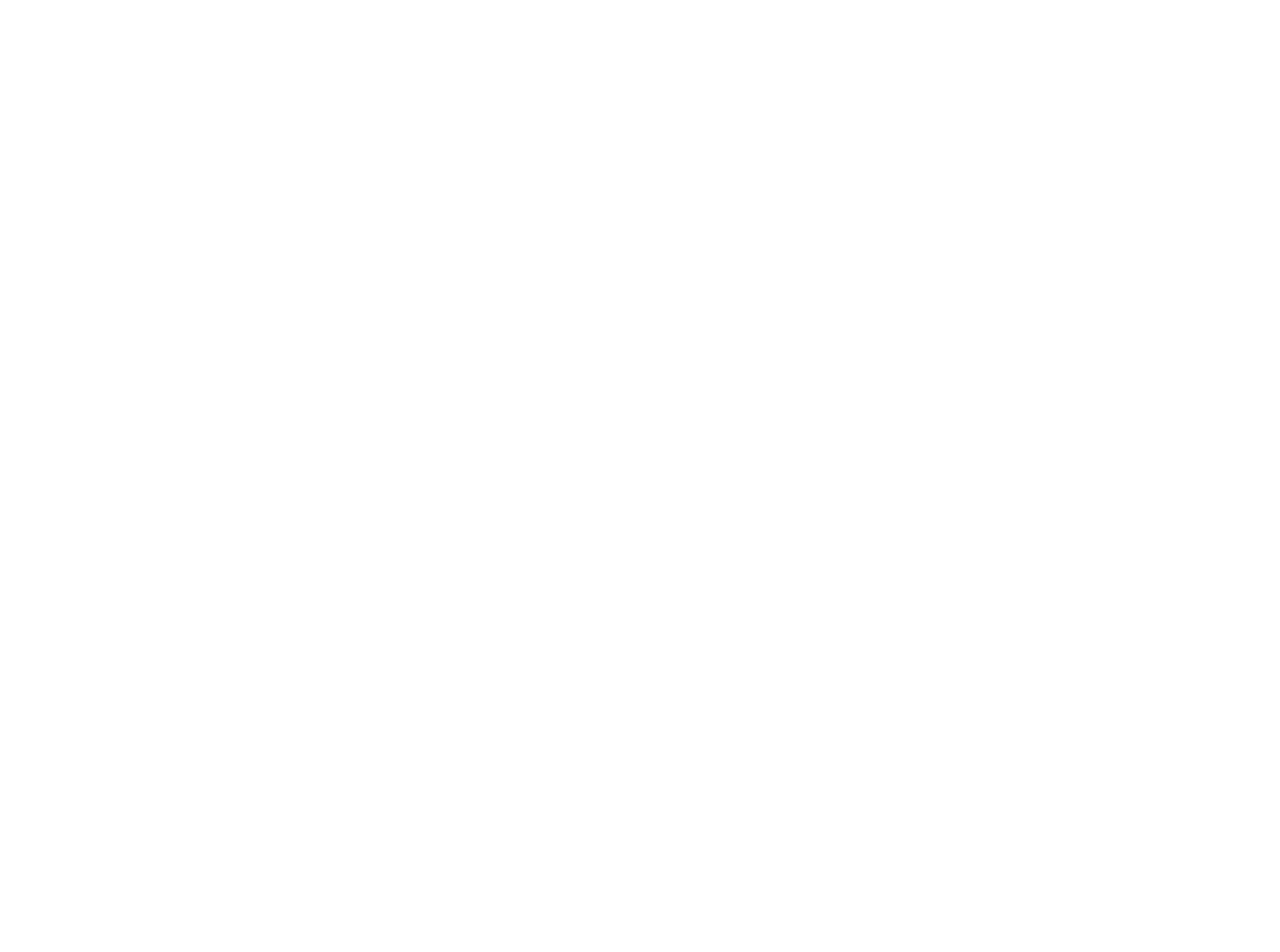
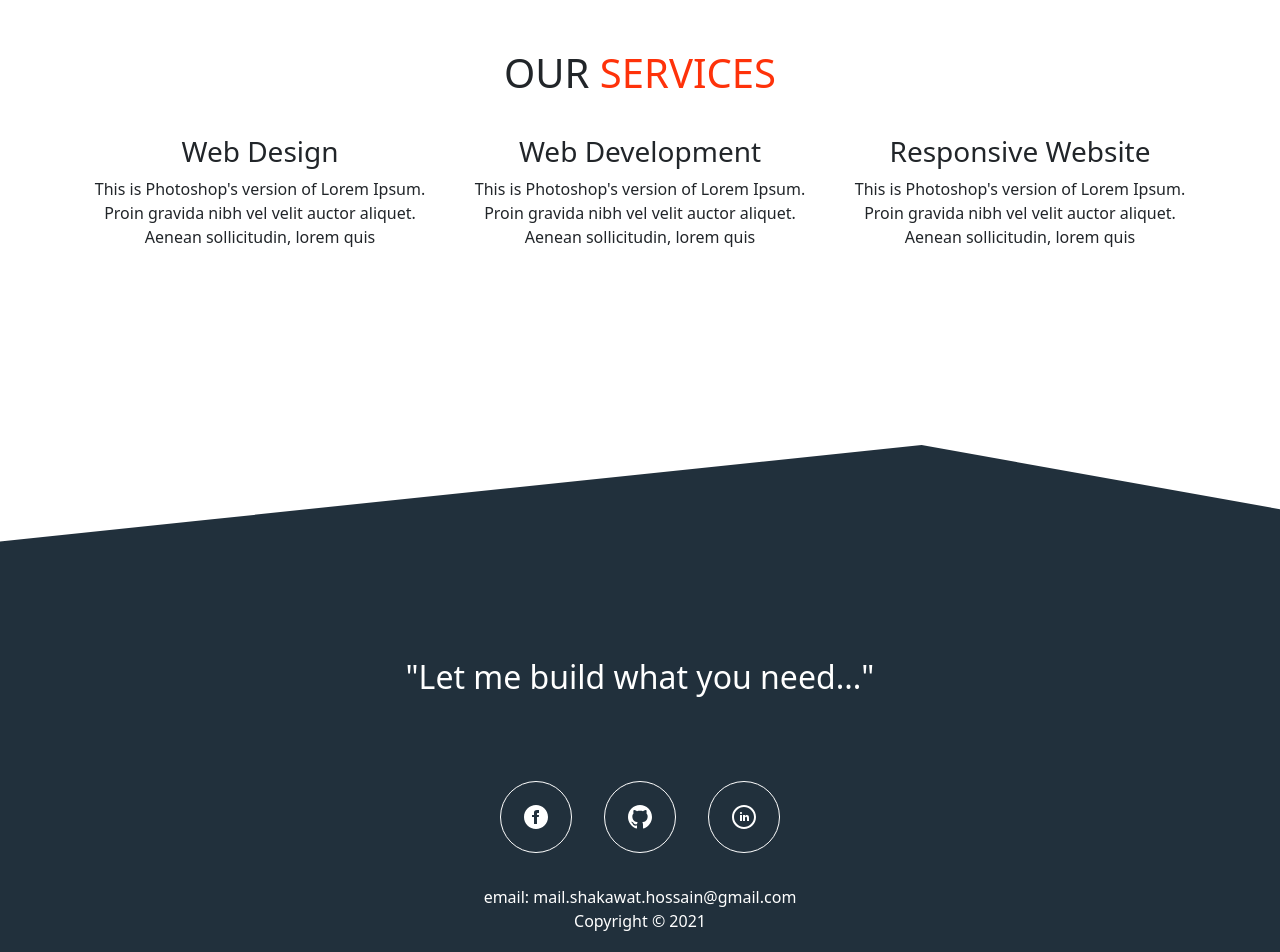
Before and after one commit to shakawatharman/Shakawat-portfolio, a React (Create React App) app: page /projects in a window 1280 px wide. Shown: the part 1260-2212 px from the top of the page. Before the commit the page ends 1199 px from the top, so only its background shows below. Built offline with nearby package versions, Linux system fonts and the light colour scheme.

Commit message:
footer added

```diff
--- a/package.json
+++ b/package.json
@@ -12,6 +12,7 @@
     "react-bootstrap": "^2.0.2",
     "react-dom": "^17.0.2",
     "react-icons": "^4.3.1",
+    "react-router-dom": "5.3.0",
     "react-scripts": "4.0.3",
     "web-vitals": "^1.0.1"
   },
--- a/src/App.css
+++ b/src/App.css
@@ -5,6 +5,10 @@
 .App-logo {
   height: 40vmin;
   pointer-events: none;
+}
+
+.section-padding {
+  padding: 80px 0;
 }
 
 @media (prefers-reduced-motion: no-preference) {
--- a/src/Components/Footer/Footer.css
+++ b/src/Components/Footer/Footer.css
@@ -2,6 +2,7 @@
 .site-footer {
     padding: 10rem 0 3rem 0;
     background-color: #011220de;
+    margin-top: 100px;
   }
 
   .site-footer--with-clipmask {
@@ -28,11 +29,11 @@
     height: 1.5rem;
     display: inline-block;
     vertical-align: middle;
+
   }
 
   .site-social {
     text-align: center;
-    width: 50rem;
     margin: 2rem auto;
     display: flex;
     align-items: center;
@@ -62,3 +63,7 @@
     display: block;
     fill: #fff;
   }
+  .site-social__list svg {
+    width: 40px;
+    fill: #fff;
+  }
--- a/src/Components/Footer/Footer.js
+++ b/src/Components/Footer/Footer.js
@@ -5,25 +5,32 @@
 
   return (
     <footer className="site-footer site-footer--with-clipmask">
+      <div className="container">
+      <div className="row">
+        <div className="col-md-12">
       <div className="site-footer__quote">"Let me build what you need..."</div>
       <div className="site-social">
         <div className="site-social__list">
-          <a target="_blank" href="https://www.facebook.com/shakawat.hossain.arman" className="site-social__link">
+          <a href="https://www.facebook.com/shakawat.hossain.arman" className="site-social__link">
             <svg xmlns="http://www.w3.org/2000/svg" width="24" height="24" viewBox="0 0 24 24"><path d="M12 0c-6.627 0-12 5.373-12 12s5.373 12 12 12 12-5.373 12-12-5.373-12-12-12zm3 8h-1.35c-.538 0-.65.221-.65.778v1.222h2l-.209 2h-1.791v7h-3v-7h-2v-2h2v-2.308c0-1.769.931-2.692 3.029-2.692h1.971v3z" /></svg>
           </a>
         </div>
         <div className="site-social__list">
-          <a target="_blank" href="https://github.com/shakawatharman" className="site-social__link">
+          <a href="https://github.com/shakawatharman" className="site-social__link">
             <svg xmlns="http://www.w3.org/2000/svg" width="24" height="24" viewBox="0 0 24 24"><path d="M12 0c-6.626 0-12 5.373-12 12 0 5.302 3.438 9.8 8.207 11.387.599.111.793-.261.793-.577v-2.234c-3.338.726-4.033-1.416-4.033-1.416-.546-1.387-1.333-1.756-1.333-1.756-1.089-.745.083-.729.083-.729 1.205.084 1.839 1.237 1.839 1.237 1.07 1.834 2.807 1.304 3.492.997.107-.775.418-1.305.762-1.604-2.665-.305-5.467-1.334-5.467-5.931 0-1.311.469-2.381 1.236-3.221-.124-.303-.535-1.524.117-3.176 0 0 1.008-.322 3.301 1.23.957-.266 1.983-.399 3.003-.404 1.02.005 2.047.138 3.006.404 2.291-1.552 3.297-1.23 3.297-1.23.653 1.653.242 2.874.118 3.176.77.84 1.235 1.911 1.235 3.221 0 4.609-2.807 5.624-5.479 5.921.43.372.823 1.102.823 2.222v3.293c0 .319.192.694.801.576 4.765-1.589 8.199-6.086 8.199-11.386 0-6.627-5.373-12-12-12z" /></svg>
           </a>
         </div>
         <div className="site-social__list">
-          <a target="_blank" href="https://www.linkedin.com/in/shakawat-hossain-arman/" className="site-social__link">
+          <a href="https://www.linkedin.com/in/shakawat-hossain-arman/" className="site-social__link">
             <svg xmlns="http://www.w3.org/2000/svg" width="24" height="24" viewBox="0 0 24 24"><path d="M12 2c5.514 0 10 4.486 10 10s-4.486 10-10 10-10-4.486-10-10 4.486-10 10-10zm0-2c-6.627 0-12 5.373-12 12s5.373 12 12 12 12-5.373 12-12-5.373-12-12-12zm-2 8c0 .557-.447 1.008-1 1.008s-1-.45-1-1.008c0-.557.447-1.008 1-1.008s1 .452 1 1.008zm0 2h-2v6h2v-6zm3 0h-2v6h2v-2.861c0-1.722 2.002-1.881 2.002 0v2.861h1.998v-3.359c0-3.284-3.128-3.164-4-1.548v-1.093z" /></svg>
           </a>
         </div>
       </div>
-      <div className="site-footer__copyright"> email: mail.shakawat.hossain@gmail.com | Copyright &copy; 2021  </div>
+      <div className="site-footer__copyright"> email: mail.shakawat.hossain@gmail.com <br /> Copyright &copy; 2021
+       </div>
+       </div>
+      </div>
+      </div>
     </footer>
   )
 }
--- a/src/Components/Navigation/Navigation.js
+++ b/src/Components/Navigation/Navigation.js
@@ -10,10 +10,10 @@
   <Navbar.Toggle aria-controls="responsive-navbar-nav" />
   <Navbar.Collapse id="responsive-navbar-nav">
     <Nav className="ms-auto">
-      <Nav.Link href="#features">Home</Nav.Link>
+      <Nav.Link to="/home">Home</Nav.Link>
       <Nav.Link target="_blank" href="https://drive.google.com/file/d/1H7NRmvRZ_4tdGIM3pGy6242YkuYJY3Wm/view?usp=sharing">Resume</Nav.Link>
-      <Nav.Link href="#pricing">Projects</Nav.Link>
-      <Nav.Link href="#pricing">About Me</Nav.Link>
+      <Nav.Link to="/projects">Projects</Nav.Link>
+      <Nav.Link to="/aboutme">About Me</Nav.Link>
 
     </Nav>
 
--- a/src/Pages/Home/Banner/Banner.js
+++ b/src/Pages/Home/Banner/Banner.js
@@ -7,9 +7,9 @@
             <div className="single-homepage-slide">
                 <div className="container">
                     <div className="row">
-                        <div className="col-md-10 col-md-offset-1 text-center">
+                        <div className="col-md-10 mx-auto text-center">
                             <div className="slide-text wow fadeIn">
-                                <h2>I'm <span>Shakawat Hossain</span></h2>
+                                <h2>I'm <span>SHAKAWAT HOSSAIN</span></h2>
                                 <p className="">Hello, I'm a Junior Web Developer. I'm ready to be hired as a MERN Stack Web Developer. <br />
                                 If need service for designing and developing your website, feel free to contact with me.
                                 </p>
--- a/src/Pages/Home/Home/Home.js
+++ b/src/Pages/Home/Home/Home.js
@@ -1,12 +1,14 @@
 import React from 'react';
 import Footer from '../../../Components/Footer/Footer';
 import Header from '../Header/Header';
+import MyService from '../MyService/MyService';
 
 const Home = () => {
     return (
         <div>
             <Header></Header>
-            {/* <Footer></Footer> */}
+            <MyService></MyService>
+            <Footer></Footer>
         </div>
     );
 };
--- /dev/null
+++ b/src/Pages/Home/MyService/MyService.js
@@ -0,0 +1,49 @@
+import React from 'react';
+
+const MyService = () => {
+    return (
+
+        <div id="services" class="service-section section-padding smooth-scrolling">
+            <div class="container">
+                <div class="row">
+                    <div class="col-md-12 text-center">
+                        <div class="section-title"><h1>Our <span>Services</span></h1></div>
+                    </div>
+                </div>
+                <div class="row">
+
+                    <div class="col-md-4 col-sm-4 text-center">
+                        <div class="single-service-section wow fadeInUp">
+                            <div class="service-icon"><i class="fa fa-phone"></i></div>
+                            <h3>Web Design</h3>
+                            <p>This is Photoshop's version  of Lorem Ipsum. Proin gravida nibh vel velit auctor aliquet. Aenean sollicitudin, lorem quis</p>
+                            {/* <p> */}
+                        </div>
+                    </div>
+                    <div class="col-md-4 col-sm-4 text-center">
+                        <div class="single-service-section wow fadeInUp">
+                            <div class="service-icon">
+                                <div class="service-icon"><i class="fa fa-support"></i></div>
+                            </div>
+                            <h3>Web Development</h3>
+                            <p>This is Photoshop's version  of Lorem Ipsum. Proin gravida nibh vel velit auctor aliquet. Aenean sollicitudin, lorem quis</p>
+                            {/* <p> */}
+                        </div>
+                    </div>
+                    <div class="col-md-4 col-sm-4 text-center">
+                        <div class="single-service-section wow fadeInUp">
+                            <div class="service-icon">
+                                <div class="service-icon"><i class="fa fa-download"></i></div>
+                            </div>
+                            <h3>Responsive Website</h3>
+                            <p>This is Photoshop's version  of Lorem Ipsum. Proin gravida nibh vel velit auctor aliquet. Aenean sollicitudin, lorem quis</p>
+                            {/* <p> */}
+                        </div>
+                    </div>
+                </div>
+            </div>
+        </div>
+    );
+};
+
+export default MyService;
```
Also changed, not shown: 1 other file (tests, documents, lock files or other folders).
